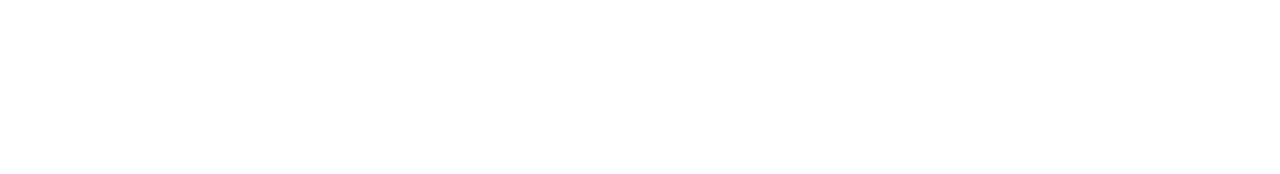
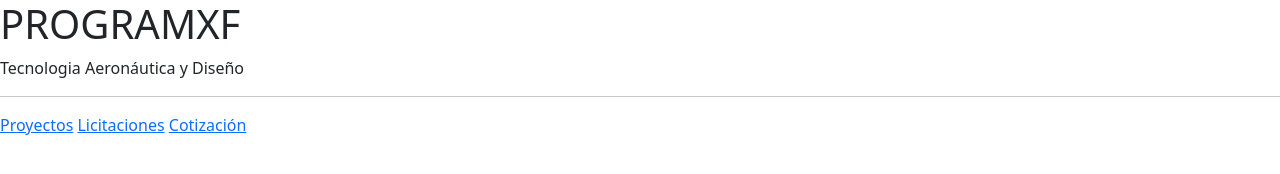
Before and after one commit to PROGRAMXF/primera-pagina-con-nodejs, a website: page dist/index.html in a window 1280 px wide. Drawn offline with Linux system fonts and the light colour scheme; files that its build step writes are made by us from their sources; files whose address does not match are found by name.

Commit message:
comienzo del maquetado

```diff
--- a/dist/index.html
+++ b/dist/index.html
@@ -13,6 +13,22 @@
 
 </head>
 <body>
+    <header></header>
+    <!-- la etiqueta section se creo a partir del html5 -->
+    <section>
+        <div>
+            <div>
+                <h1>PROGRAMXF</h1>
+                <p>Tecnologia Aeronáutica y Diseño</p>
+                <hr/>
+                <div>
+                    <a href="">Proyectos</a>
+                    <a href="">Licitaciones</a>
+                    <a href="">Cotización</a>
+                </div>
+            </div>
+        </div>
+    </section>
     <script src="dist/ext/bootstrap/js/jquery.js"></script>
     <script src="dist/ext/bootstrap/js/bootstrap.min.js"></script>
     <script src="dist/js/index.js"></script>
```
